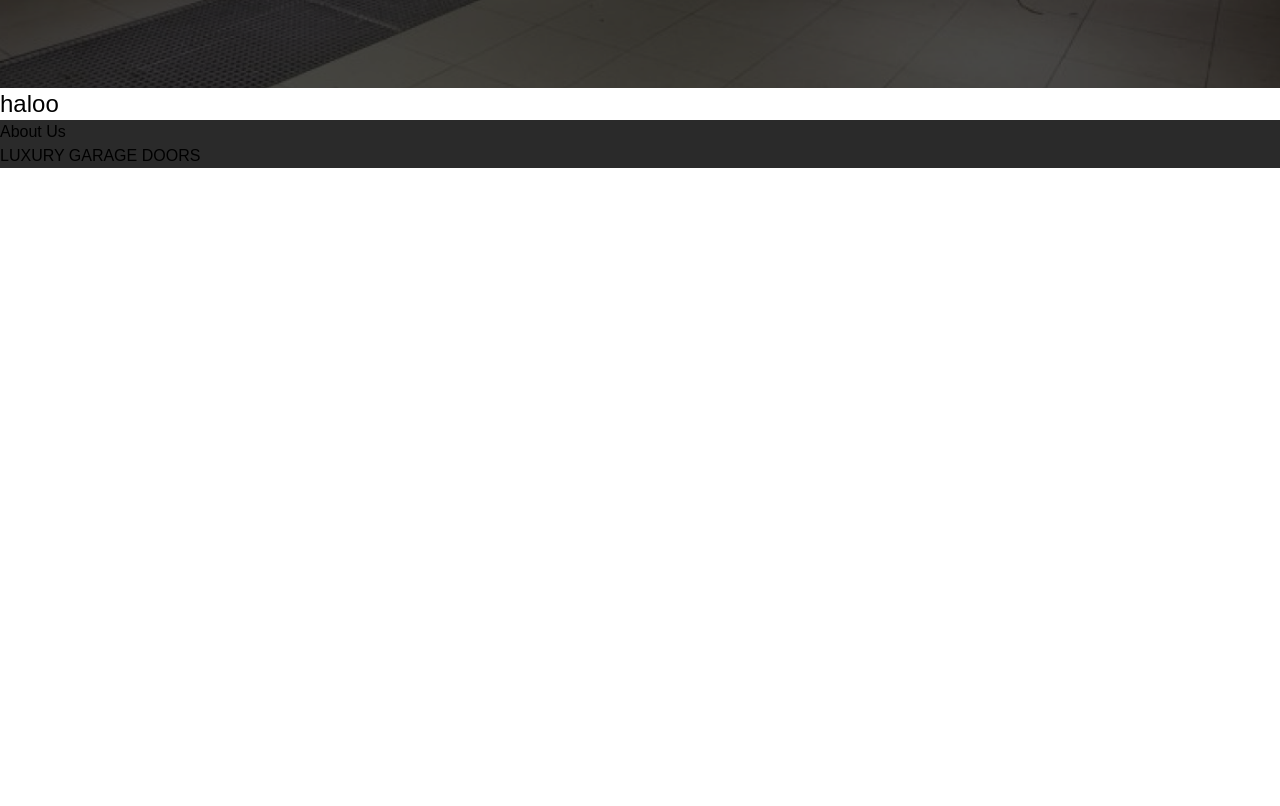
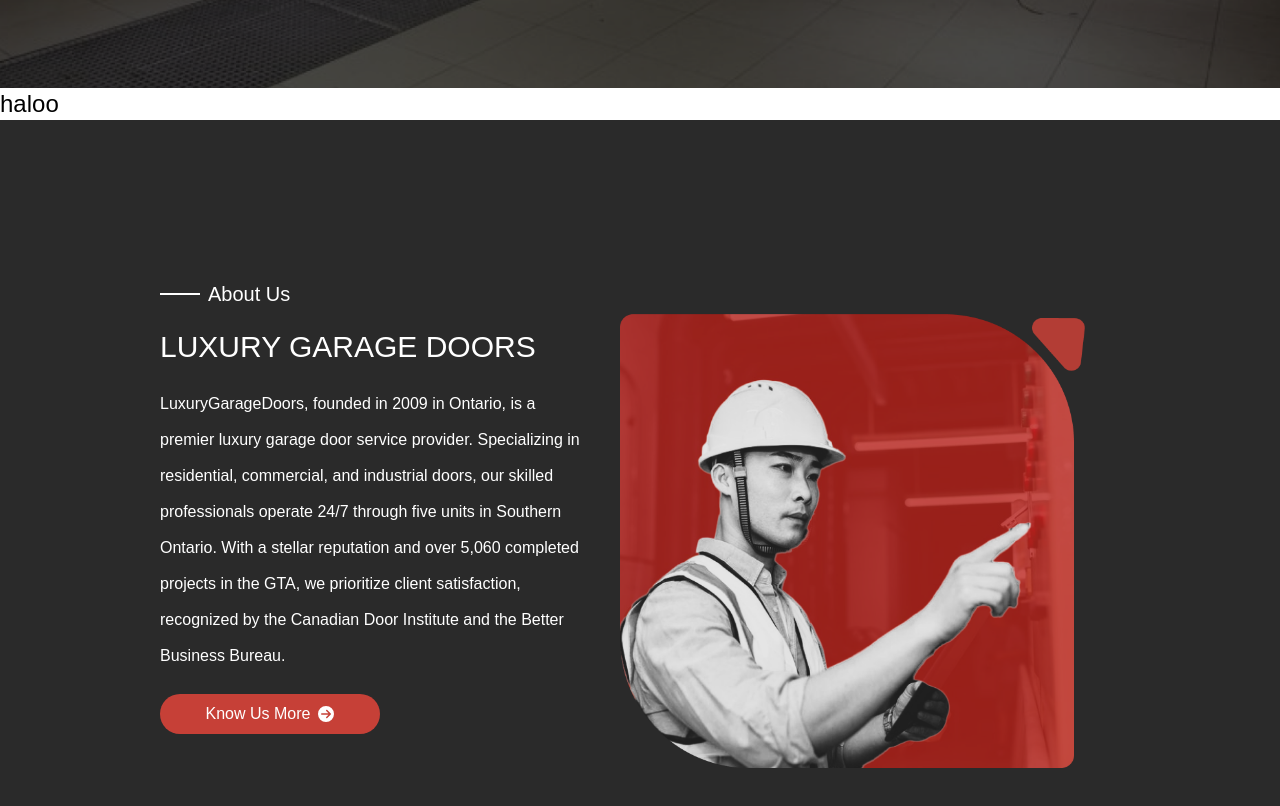
Before and after one commit to qweersq/luxurygaragedoors, a React (Vite) app: page / in a window 1280 px wide. Shown: the part 860-1666 px from the top of the page. Before the commit the page ends 1028 px from the top, so only its background shows below. Built offline with nearby package versions, Linux system fonts and the light colour scheme.

Commit message:
add page 3

```diff
--- a/src/MainPages/Page1.jsx
+++ b/src/MainPages/Page1.jsx
@@ -9,7 +9,7 @@
 
                 {/* Text */}
                 <div className='absolute inset-0 flex flex-col justify-center items-center px-10 text-center text-white'>
-                    <h1 className='font-poppins text-5xl font-medium uppercase leading-tight'>
+                    <h1 className='text-5xl font-medium uppercase leading-tight'>
                         Elevate Your Space with
                         <span className='text-[#BD261F] ml-3'>Luxury Garage Doors</span>
                     </h1>
@@ -19,7 +19,7 @@
 
                     <div className='flex gap-3 items-center justify-center mt-6'>
                         <button className='w-190 h-61 rounded-full bg-white bg-opacity-90 px-4 py-2 hover:bg-opacity-50 transition duration-300'>
-                            <p className='text-black font-poppins font-medium'>About Us</p>
+                            <p className='text-black font-medium'>About Us</p>
                         </button>
                         <button className='w-190 h-61 rounded-full border border-white bg-opacity-90 px-4 py-2 hover:bg-gray-800 hover:border-gray-800 transition duration-300'>
                             <p className='text-white font-poppins font-medium hover:opacity-50 transition duration-300'>Request A Quote</p>
--- a/src/MainPages/Page3.jsx
+++ b/src/MainPages/Page3.jsx
@@ -1,19 +1,29 @@
 import React from 'react';
+import Garagedoorman from '../assets/images/garagedoorman.png';
+import { FaCircleArrowRight } from "react-icons/fa6";
+
 
 function Page3() {
     return (
         <div>
-            <div className='bg-[#2A2A2A] flex gap-10'>
-                <div className='flex flex-col'>
-                    <div>
-                        <span className="w-83 h-3 bg-gray-300"></span>
-                        <h3>About Us</h3>
+            <div className='bg-[#2A2A2A] flex gap-10 text-white p-40 max-lg:flex-col max-md:p-10 max-sm:p-10 max-xl:p-20'>
+                <div className='flex-5 flex flex-col max-w-[1000px] gap-5'>
+                    <div className='flex items-center gap-2'>
+                        {/* garis */}
+                        <div className='w-10 h-[2px] bg-white'></div>
+                        <h2 className='text-xl'>About Us</h2>
                     </div>
-                    <h2>LUXURY GARAGE DOORS</h2>
+                    <h1 className='text-3xl font-medium uppercase leading-tight'>LUXURY GARAGE DOORS</h1>
+                    <p className='text-md leading-9 font-light max-w-[600px]'>
+                        LuxuryGarageDoors, founded in 2009 in Ontario, is a premier luxury garage door service provider. Specializing in residential, commercial, and industrial doors, our skilled professionals operate 24/7 through five units in Southern Ontario. With a stellar reputation and over 5,060 completed projects in the GTA, we prioritize client satisfaction, recognized by the Canadian Door Institute and the Better Business Bureau.
+                    </p>
+                    <button className='flex justify-center gap-2 items-center max-w-[220px] h-61 rounded-full bg-[#D74339] bg-opacity-90 px-4 py-2 hover:bg-opacity-50 transition duration-300'>
+                        <p className='text-white font-medium'>Know Us More</p>
+                        <FaCircleArrowRight className='text-white' />
+                    </button>
                 </div>
-
-                <div className=''>
-
+                <div className='flex-1 flex justify-center w-full '>
+                    <img src={Garagedoorman} alt='garage door' className='max-w-[500px] max-h-[500px] max-xl:max-w-[400px] max-xl:max-h-[400px] object-cover' />
                 </div>
             </div>
         </div>
```
Also changed, not shown: src/assets/images/garagedoorman.png (added).
